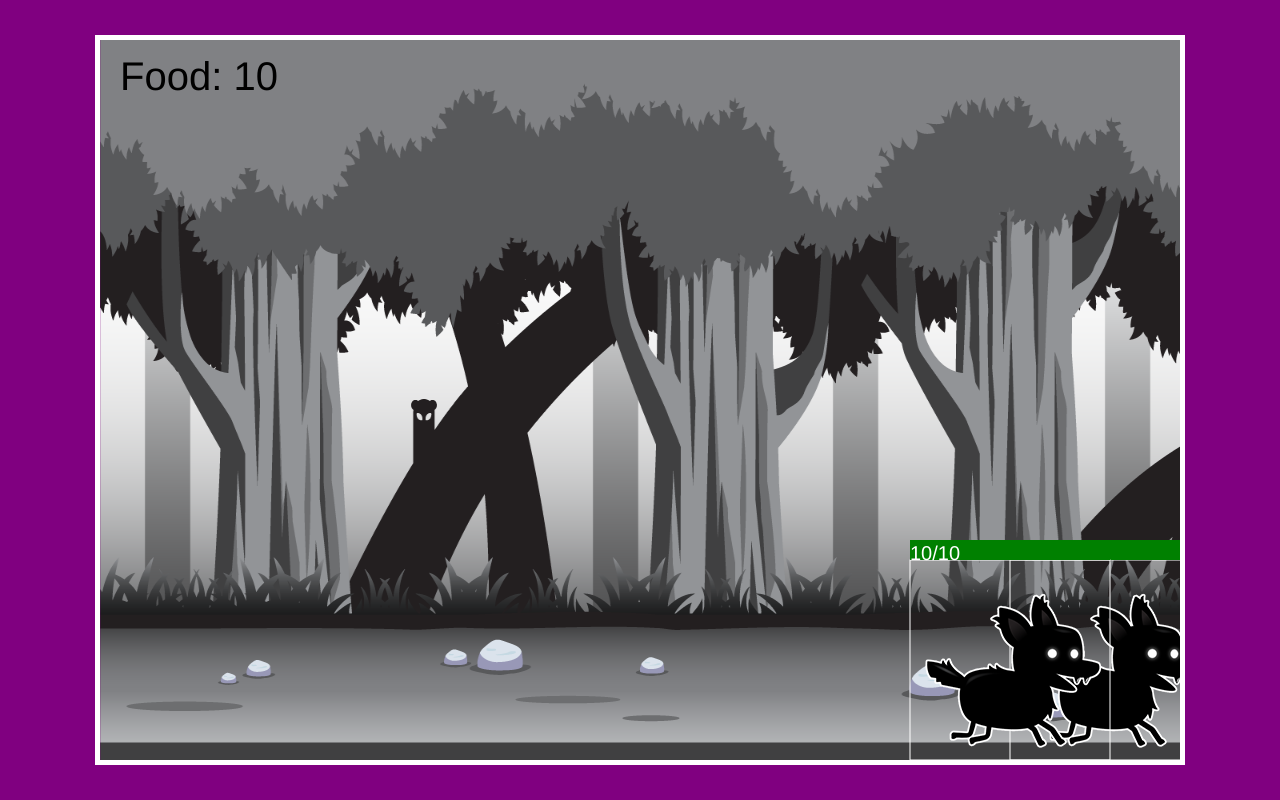
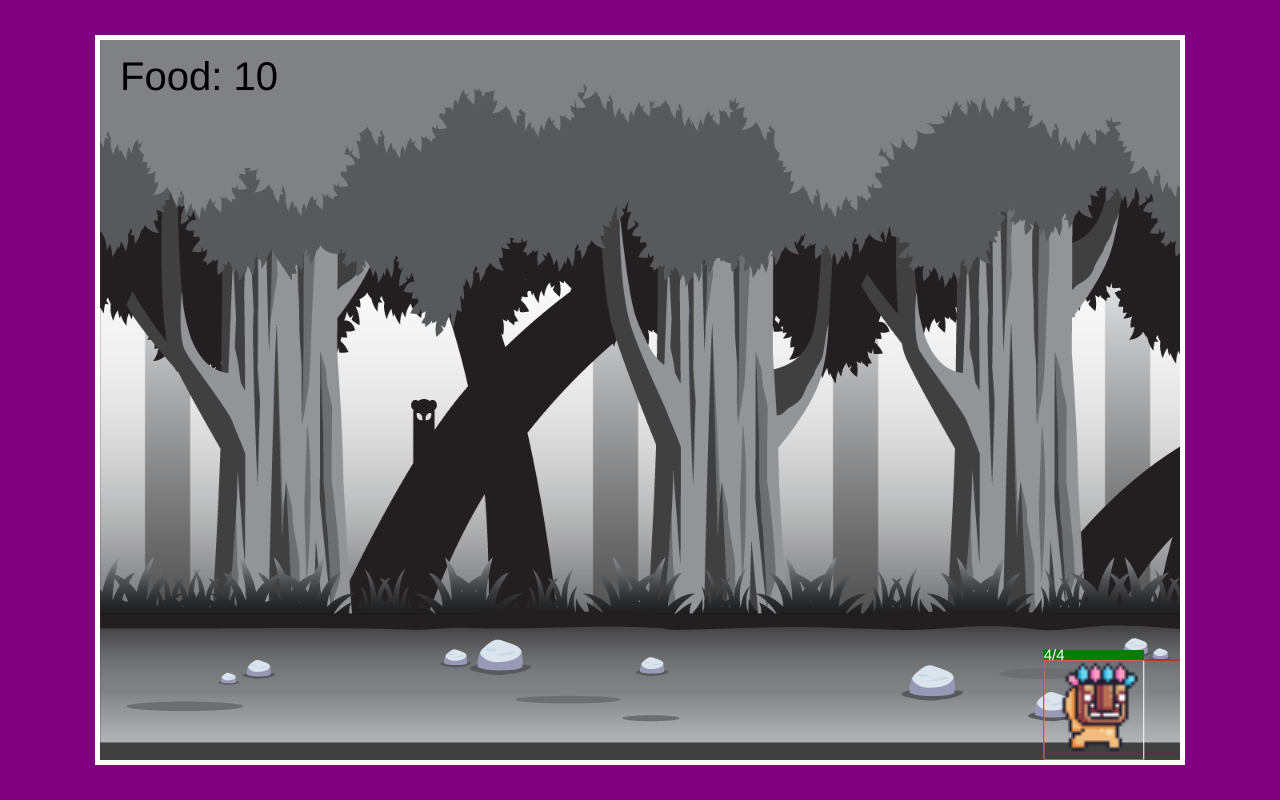
Before and after one commit to simonlotzkar/erawars, a website: page public/html/index.html in a window 1280 px wide. Drawn offline with nearby package versions, Linux system fonts and the light colour scheme.

Commit message:
added attacking, healthbars and death mechanics

```diff
--- a/public/html/index.html
+++ b/public/html/index.html
@@ -8,7 +8,7 @@
 </head>
 <body>
     <canvas id="canvas0" ></canvas>
-    <img id="soldierImage" src="/images/player.png"/>
+    <img id="soldierImage" src="/images/soldier0.png"/>
     <img id="castleImage" src="/images/castle.png"/>
     <img id="backgroundImage" src="/images/background_single.png"/>
 
--- a/public/js/client.js
+++ b/public/js/client.js
@@ -31,46 +31,67 @@ window.addEventListener("load", function(){
 
     // Represents a soldier NPC that is either a player or enemy.
     class Soldier {
-        constructor(side, strength, vitality, agility) {
-            this.side = side; // player or enemy
-            this.width = 200;
-            this.height = 200;
+        constructor(isPlayer, strength, vitality, agility, range, spriteSource) {
+            this.isPlayer = isPlayer;
+            this.strength = strength;
+            this.vitality = vitality;
+            this.agility = agility;
+            this.range = range;
+
+            this.width = 100;
+            this.height = 100;
+            this.sourceWidth = 32;
+            this.sourceHeight = 32;
             this.y = gameHeight - this.height;
-            this.image = document.getElementById("soldierImage");
+            this.image = document.getElementById(spriteSource);
 
             this.frame = 0;
             this.maxFrame = 4;
-            this.fps = 20;
+            this.fps = 15;
             this.timeOnFrame = 0;
 
-            this.maxHP = vitality;
+            this.maxHP = (this.vitality * 2);
             this.hp = this.maxHP;
-            this.speed = agility;
+            this.speed = (this.agility * 0.75);
 
-            // initial spawn location
-            if (this.side == "player") {
-                this.x = 10;
-            } else if (this.side == "enemy") {
-                this.x = gameWidth - this.width - 10;
-                this.speed *= -1;
+            this.moveable = true;
+            this.target = null;
+            this.timeOnAttack = 0;
+            this.attackInterval = (5000 / this.agility);
+            this.rangeWidth = this.range * this.width;
+            this.rangeX = this.x;
+
+            if (this.isPlayer) {
+                this.x = 10; // spawn at the left of the map
             } else {
-                console.error("Soldier is neither player nor enemy.");
+                this.x = gameWidth - this.width - 10; // spawn at the right of the map
+                this.speed *= -1; // reverse the speed direction if enemy
+                this.rangeX = this.x - (this.width * (this.range - 1)); // offset the rangeBox to the left if enemy
             }
         }
         draw(context) {
+            // Draw sprite
+            // TODO: Make a flipped source file for each soldier and draw from that if 'enemy'
+            context.drawImage(
+                this.image,                    // image
+                this.frame * this.sourceWidth, // source x
+                0,                             // source y
+                this.sourceWidth,              // source width
+                this.sourceHeight,             // source height
+                this.x,                        // x
+                this.y,                        // y
+                this.width,                    // width
+                this.height);                  // height
+
+            // Hitbox outline
             context.strokeStyle = "white";
             context.strokeRect(this.x, this.y, this.width, this.height);
-            context.drawImage(
-                this.image,                // image
-                this.frame * this.width,   // source x
-                0,                         // source y
-                this.width,                // source width
-                this.height,               // source height
-                this.x,                    // x
-                this.y,                    // y
-                this.width,                // width
-                this.height);              // height
 
+            // Rangebox outline
+            context.strokeStyle = "red";
+            context.strokeRect(this.rangeX, this.y, this.rangeWidth, this.height);
+
+            // Healthbar background
             context.fillStyle = "red";
             context.fillRect(
                 this.x,
@@ -78,6 +99,7 @@ window.addEventListener("load", function(){
                 this.width,
                 (this.height / 10));
 
+            // Healthbar foreground
             context.fillStyle = "green";
             context.fillRect(
                     this.x,
@@ -85,29 +107,75 @@ window.addEventListener("load", function(){
                     this.width * (this.hp / this.maxHP),
                     (this.height / 10));
 
+            // Healthbar label
             context.fillStyle = "white";
-            context.font = "20px Helvetica";
+            context.font = "15px Helvetica";
             context.fillText(this.hp + "/" + this.maxHP, this.x, this.y);
         }
-        update(timestamp) {
-            // Animate movement
-            if (this.timeOnFrame > (1000 / this.fps)) {
-                if (this.frame >= this.maxFrame) {
-                    this.frame = 0;
+        update(timeSinceLastUpdate, soldiers) {
+            // Check if attacking
+            if (this.target != null) {
+                this.moveable = false;
+                if (this.timeOnAttack >= this.attackInterval) {
+                    this.timeOnAttack = 0;
+                    if (this.target.hp <= this.strength) {
+                        this.target.hp = 0;
+                    } else if (!(this.target.hp <= 0)) {
+                        this.target.hp -= this.strength;
+                    }
                 } else {
-                    this.frame++;
+                    // dont damage
                 }
-                this.timeOnFrame = 0;
+                this.timeOnAttack += timeSinceLastUpdate;
             } else {
-                this.timeOnFrame += timestamp;
+                // Check if in range of enemies
+                soldiers.forEach(soldier => {
+                    if (!(soldier === this)) {
+                        let hitBox = {x: soldier.x - cameraX, y: soldier.y, width: soldier.width, height: soldier.height};
+                        let rangeBox = {x: this.rangeX - cameraX, y: this.y, width: this.rangeWidth, height: this.height};
+
+                        if (hitBox.x < rangeBox.x + rangeBox.width &&
+                            hitBox.x + hitBox.width > rangeBox.x) {
+                            // Collision detected
+                            this.target = soldier;
+                        } else {
+                            // No collision
+                            this.target = null;
+                        }
+                    }
+                });
             }
 
-            // Movement
+            // check if at map edge
             let relativeX = this.x - cameraX;
             if (relativeX >= (gameWidth - this.width) || relativeX <= 0) {
+                this.moveable = false;
+            }
+
+            if (this.moveable) {
+                // Animate movement
+                if (this.timeOnFrame > (1000 / this.fps)) {
+                    if (this.frame >= this.maxFrame) {
+                        this.frame = 0;
+                    } else {
+                        this.frame++;
+                    }
+                    this.timeOnFrame = 0;
+                } else {
+                    this.timeOnFrame += timeSinceLastUpdate;
+                }
+                // Move soldier
+                this.x += this.speed + cameraSpeed;
+            } else {
+                this.frame = 0;
                 this.x += cameraSpeed;
+            }
+
+            // Flip rangebox if enemy
+            if (this.isPlayer) {
+                this.rangeX = this.x;
             } else {
-                this.x += this.speed + cameraSpeed;
+                this.rangeX = this.x - (this.width * (this.range - 1));
             }
         }
     }
@@ -148,9 +216,10 @@ window.addEventListener("load", function(){
     }
 
     const input = new InputHandler();
-    const soldier0 = new Soldier("player", 1, 10, 3);
-    const soldier1 = new Soldier("enemy", 1, 10, 3);
-    const soldiers = [soldier0, soldier1];
+    // soldier(isPlayer, strength, vitality, agility, range, sourceImage)
+    const soldier0 = new Soldier(true, 2, 2, 5, 5, "soldierImage");
+    const soldier1 = new Soldier(false, 5, 5, 2, 2, "soldierImage");
+    let soldiers = [soldier0, soldier1];
     const background = new Background();
 
     let food = 10;
@@ -170,10 +239,13 @@ window.addEventListener("load", function(){
         ctx.clearRect(0, 0, canvas.width, canvas.height);
         background.draw(ctx);
         background.update(input);
-        for (let i = 0; i < soldiers.length; i++) {
-            soldiers[i].draw(ctx);
-            soldiers[i].update(deltaTimestamp);
-        }
+
+        soldiers.forEach(soldier => {
+            soldier.draw(ctx);
+            soldier.update(deltaTimestamp, soldiers);
+        });
+        soldiers = soldiers.filter(soldier => soldier.hp > 0);
+
         displayUI(ctx);
         requestAnimationFrame(animate);
     }
```
Also changed, not shown: public/images/player.png (deleted), public/images/soldier0.png (added).
